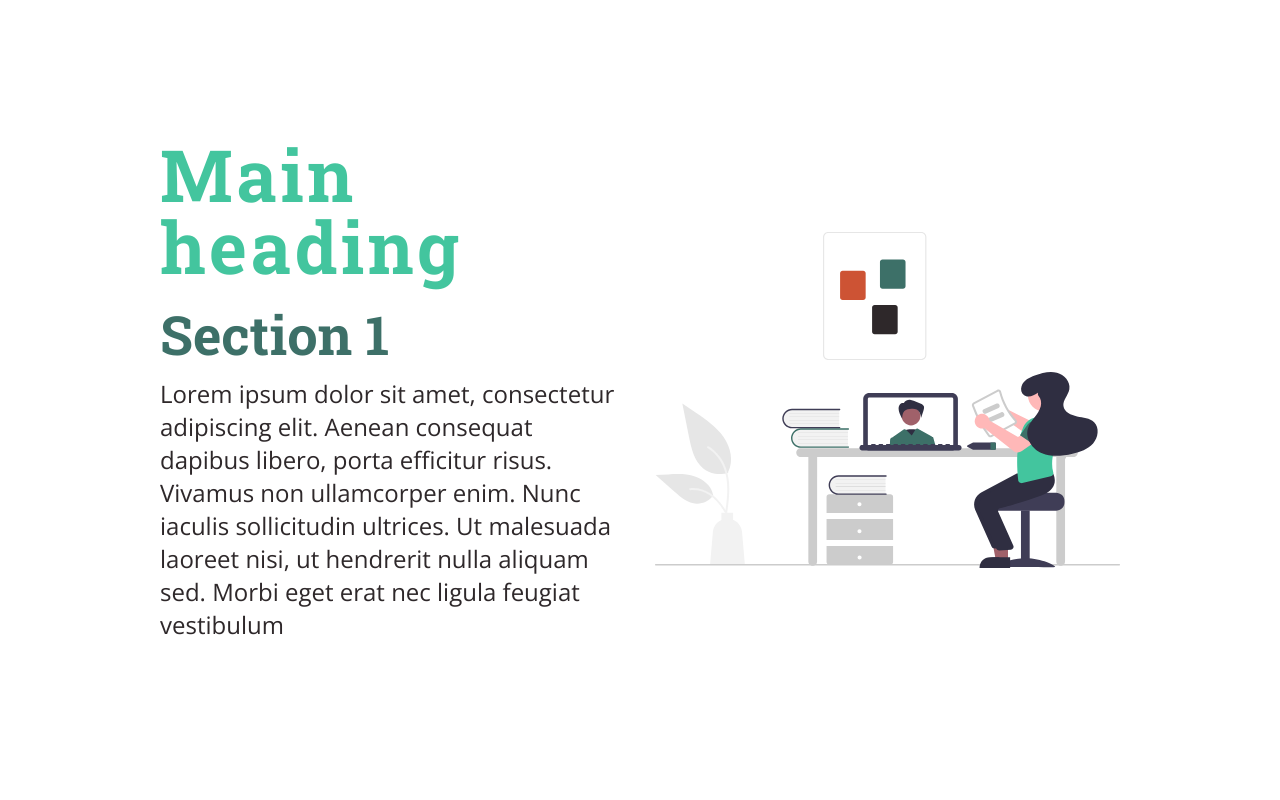
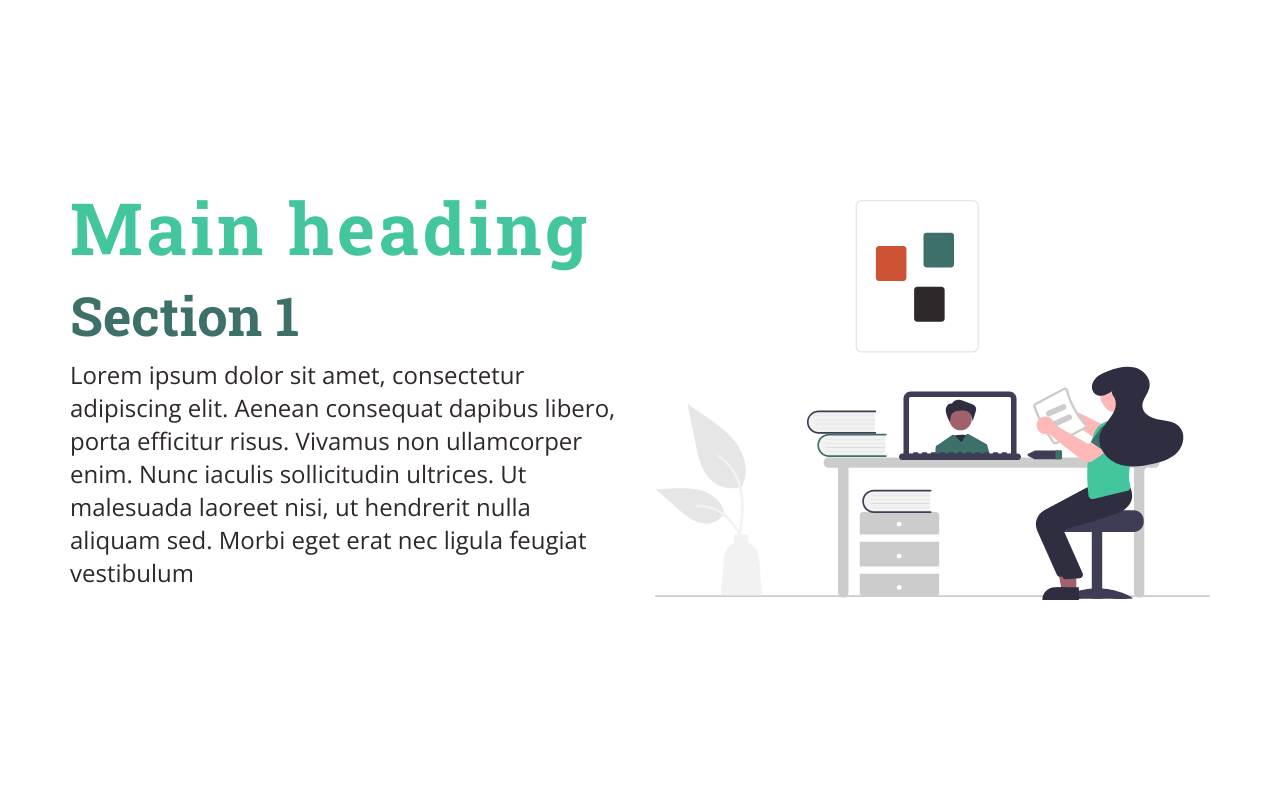
Before and after one commit to srijan-nayak/fancy-landing-page, a plain HTML site: page index.html in a window 1280 px wide. Shown: the top 800 px of the page. Drawn offline with nearby package versions, Linux system fonts and the light colour scheme.

Commit message:
feat: Change container max-width for large screens

```diff
--- a/css/styles.css
+++ b/css/styles.css
@@ -98,3 +98,9 @@ body {
     grid-row: 1 / span 1;
   }
 }
+
+@media (min-width: 1200px) {
+  .page-section__container {
+    max-width: 114rem;
+  }
+}
```
